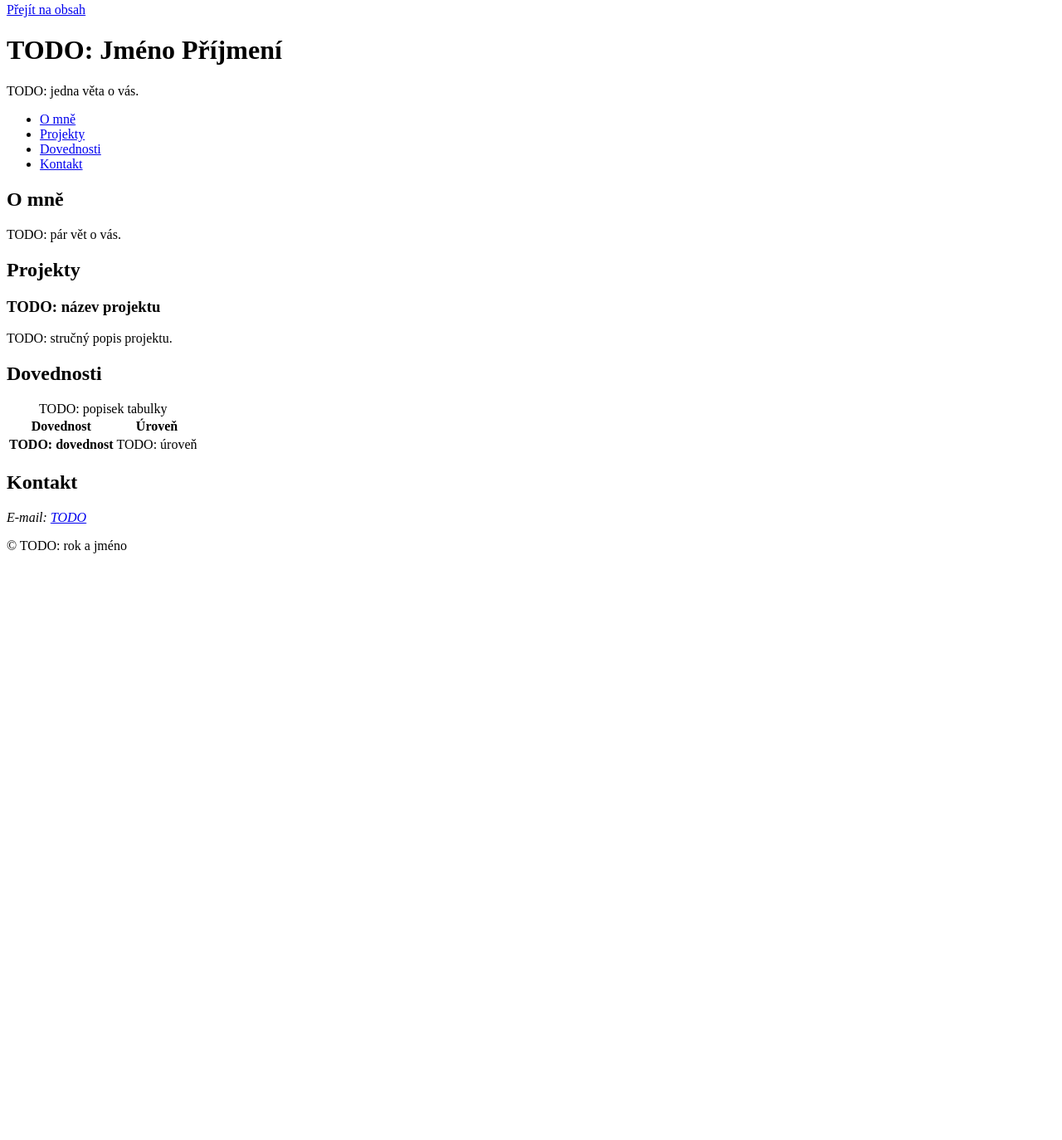
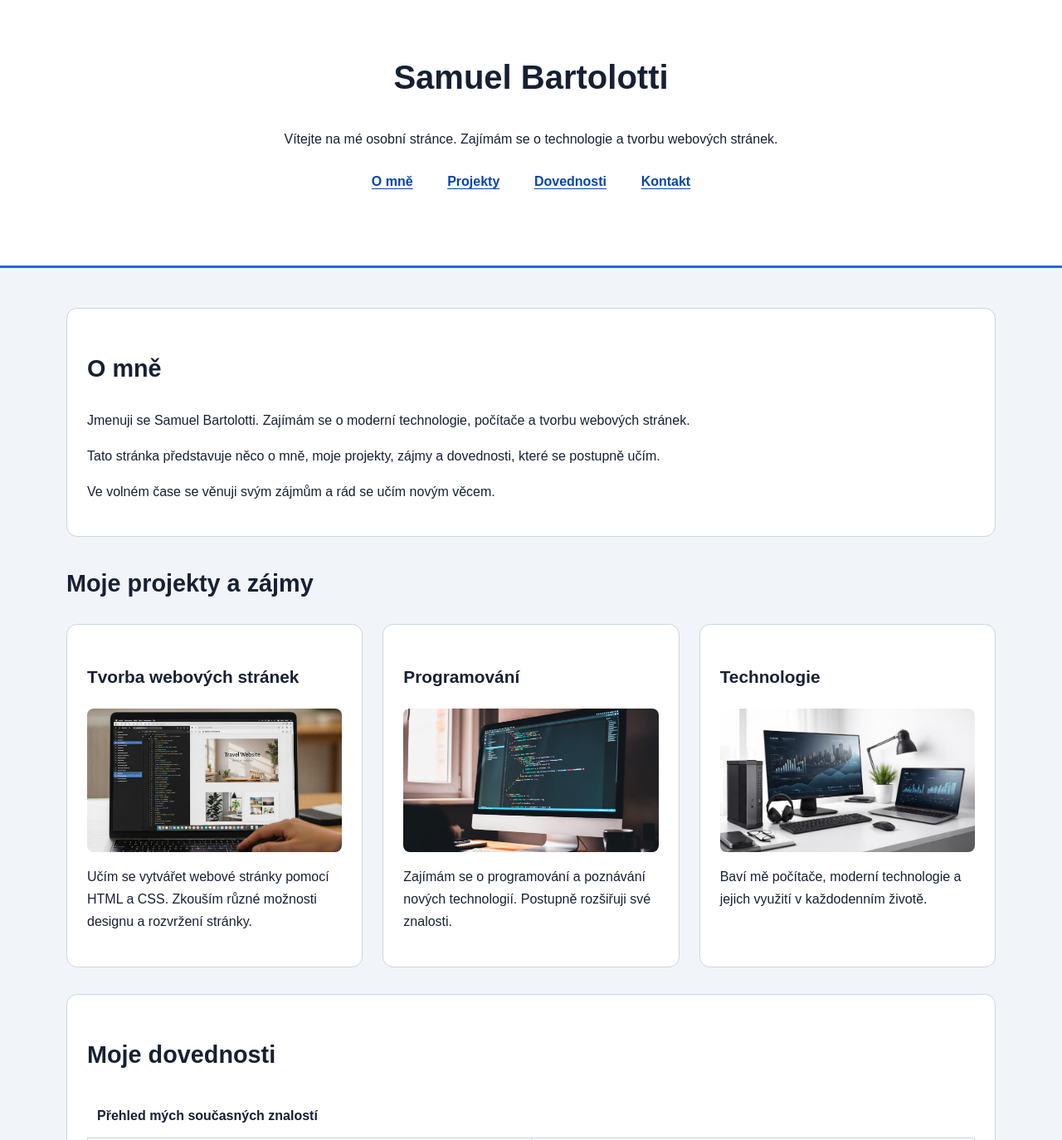
Before and after one commit to samuelbartolotti/osobni-stranka, a plain HTML site: page index.html in a window 1280 px wide. Shown: the part 5-1379 px from the top of the page at 83% size. Before the commit the page ends 800 px from the top, so only its background shows below. Drawn offline with Linux system fonts and the light colour scheme; files that its build step writes are made by us from their sources.

Commit message:
feat: doplneni obsahu osobni stranky

```diff
--- a/index.html
+++ b/index.html
@@ -1,19 +1,22 @@
+
 <!DOCTYPE html>
 <html lang="cs">
 <head>
   <meta charset="utf-8">
   <meta name="viewport" content="width=device-width, initial-scale=1">
-  <!-- TODO (tmavý režim): po přidání tmavého schématu změňte content na "light dark" -->
-  <meta name="color-scheme" content="light">
-  <title>TODO: Jméno Příjmení – osobní stránka</title>
-  <link rel="stylesheet" href="css/style.css">
+  <meta name="color-scheme" content="light dark">
+  <meta name="description" content="Osobní stránka Samuela Bartolottiho – představení, projekty a dovednosti.">
+  <title>Samuel Bartolotti – osobní stránka</title>
+  <link rel="stylesheet" href="style.css">
 </head>
 <body>
-  <a class="skip-link" href="#obsah">Přejít na obsah</a>
+
+  <a class="skip-link" href="#obsah">Přejít na hlavní obsah</a>
 
   <header class="site-header">
-    <h1>TODO: Jméno Příjmení</h1>
-    <p>TODO: jedna věta o vás.</p>
+    <h1>Samuel Bartolotti</h1>
+    <p>Vítejte na mé osobní stránce. Zajímám se o technologie a tvorbu webových stránek.</p>
+
     <nav aria-label="Hlavní navigace">
       <ul>
         <li><a href="#o-mne">O mně</a></li>
@@ -28,25 +31,71 @@
 
     <section id="o-mne" class="card" aria-labelledby="o-mne-nadpis">
       <h2 id="o-mne-nadpis">O mně</h2>
-      <!-- TODO: vložte fotku nebo obrázek do složky img/, odkomentujte řádek níže
-           a vyplňte výstižný alt (u čistě dekorativního obrázku alt prázdný):
-      -->
-      <p>TODO: pár vět o vás.</p>
+
+      <p>
+        Jmenuji se Samuel Bartolotti. Zajímám se o moderní technologie,
+        počítače a tvorbu webových stránek.
+      </p>
+
+      <p>
+        Tato stránka představuje něco o mně, moje projekty,
+        zájmy a dovednosti, které se postupně učím.
+      </p>
+
+      <p>
+        Ve volném čase se věnuji svým zájmům a rád se učím novým věcem.
+      </p>
     </section>
 
     <section id="projekty" aria-labelledby="projekty-nadpis">
-      <h2 id="projekty-nadpis">Projekty</h2>
-      <!-- TODO: alespoň tři položky, každá s obrázkem. Zkopírujte celý prvek article a upravte ho. -->
-      <article class="card">
-        <h3>TODO: název projektu</h3>
-        <p>TODO: stručný popis projektu.</p>
-      </article>
+      <h2 id="projekty-nadpis">Moje projekty a zájmy</h2>
+
+      <div class="project-grid">
+
+        <article class="card">
+          <h3>Tvorba webových stránek</h3>
+          <img src="img/web.jpg"
+               alt="Notebook zobrazující vytvořenou webovou stránku"
+               width="800" height="450"
+               loading="lazy">
+          <p>
+            Učím se vytvářet webové stránky pomocí HTML a CSS.
+            Zkouším různé možnosti designu a rozvržení stránky.
+          </p>
+        </article>
+
+        <article class="card">
+          <h3>Programování</h3>
+          <img src="img/programovani.jpg"
+               alt="Počítač s editorem programovacího kódu"
+               width="800" height="450"
+               loading="lazy">
+          <p>
+            Zajímám se o programování a poznávání nových
+            technologií. Postupně rozšiřuji své znalosti.
+          </p>
+        </article>
+
+        <article class="card">
+          <h3>Technologie</h3>
+          <img src="img/technologie.jpg"
+               alt="Moderní počítačová technika na pracovním stole"
+               width="800" height="450"
+               loading="lazy">
+          <p>
+            Baví mě počítače, moderní technologie a jejich
+            využití v každodenním životě.
+          </p>
+        </article>
+
+      </div>
     </section>
 
-    <section id="dovednosti" aria-labelledby="dovednosti-nadpis">
-      <h2 id="dovednosti-nadpis">Dovednosti</h2>
+    <section id="dovednosti" class="card" aria-labelledby="dovednosti-nadpis">
+      <h2 id="dovednosti-nadpis">Moje dovednosti</h2>
+
       <table>
-        <caption>TODO: popisek tabulky</caption>
+        <caption>Přehled mých současných znalostí</caption>
         <thead>
           <tr>
             <th scope="col">Dovednost</th>
@@ -55,8 +104,16 @@
         </thead>
         <tbody>
           <tr>
-            <th scope="row">TODO: dovednost</th>
-            <td>TODO: úroveň</td>
+            <th scope="row">HTML</th>
+            <td>Základy</td>
+          </tr>
+          <tr>
+            <th scope="row">CSS</th>
+            <td>Základy</td>
+          </tr>
+          <tr>
+            <th scope="row">Git</th>
+            <td>Učím se</td>
           </tr>
         </tbody>
       </table>
@@ -64,16 +121,20 @@
 
     <section id="kontakt" class="card" aria-labelledby="kontakt-nadpis">
       <h2 id="kontakt-nadpis">Kontakt</h2>
+
       <address>
-        <!-- TODO: e-mail jako odkaz (mailto:), případně město nebo odkaz na profil -->
-        <p>E-mail: <a href="mailto:TODO">TODO</a></p>
+        <p>
+          E-mail:
+          <a href="mailto:tvuj@email.cz">tvuj@email.cz</a>
+        </p>
       </address>
     </section>
 
   </main>
 
   <footer>
-    <p>© TODO: rok a jméno</p>
+    <p>&copy; 2026 Samuel Bartolotti</p>
   </footer>
+
 </body>
 </html>
--- a/style.css
+++ b/style.css
@@ -1,33 +1,265 @@
-@media (min-width: 40em) {
-  /* TODO */
+
+/* Základní vzhled stránky */
+
+:root {
+  color-scheme: light dark;
+  --background: #f1f5f9;
+  --surface: #ffffff;
+  --text: #172033;
+  --link: #0645ad;
+  --border: #cbd5e1;
+  --accent: #2563eb;
 }
 
-@media (min-width: 60em) {
-  /* TODO */
+* {
+  box-sizing: border-box;
 }
 
+html {
+  scroll-behavior: smooth;
+}
+
+body {
+  margin: 0;
+  font-family: Arial, Helvetica, sans-serif;
+  font-size: 1rem;
+  line-height: 1.7;
+  color: var(--text);
+  background: var(--background);
+}
+
+a {
+  color: var(--link);
+  text-underline-offset: 0.2em;
+}
+
+a:hover {
+  text-decoration-thickness: 0.15em;
+}
+
+.site-header {
+  padding: 3rem 1rem;
+  text-align: center;
+  background: var(--surface);
+  border-bottom: 0.2rem solid var(--accent);
+}
+
+.site-header h1 {
+  margin-top: 0;
+  font-size: 2.5rem;
+}
+
+nav ul {
+  display: flex;
+  flex-wrap: wrap;
+  justify-content: center;
+  gap: 1rem;
+  padding: 0;
+  list-style: none;
+}
+
+nav a {
+  display: inline-block;
+  padding: 0.5rem 0.8rem;
+  font-weight: bold;
+}
+
+main {
+  width: min(100% - 2rem, 70rem);
+  margin: 2rem auto;
+}
+
+section {
+  margin-bottom: 2rem;
+}
+
+h2 {
+  font-size: 1.8rem;
+}
+
+h3 {
+  font-size: 1.3rem;
+}
+
+.card {
+  padding: 1.5rem;
+  background: var(--surface);
+  border: 0.0625rem solid var(--border);
+  border-radius: 0.8rem;
+}
+
+.project-grid {
+  display: grid;
+  grid-template-columns: 1fr;
+  gap: 1.5rem;
+}
+
+.project-grid img {
+  display: block;
+  width: 100%;
+  height: auto;
+  aspect-ratio: 16 / 9;
+  object-fit: cover;
+  border-radius: 0.5rem;
+}
+
+table {
+  width: 100%;
+  border-collapse: collapse;
+  table-layout: fixed;
+  background: var(--surface);
+}
+
+caption {
+  padding: 0.75rem;
+  text-align: left;
+  font-weight: bold;
+}
+
+th,
+td {
+  padding: 0.75rem;
+  border: 0.0625rem solid var(--border);
+  text-align: left;
+  overflow-wrap: anywhere;
+}
+
+th {
+  font-weight: bold;
+}
+
+address {
+  font-style: normal;
+}
+
+footer {
+  padding: 1.5rem;
+  text-align: center;
+  background: var(--surface);
+  border-top: 0.0625rem solid var(--border);
+}
+
+/* Odkaz pro přeskočení navigace */
+
+.skip-link {
+  position: absolute;
+  top: -10rem;
+  left: 1rem;
+  z-index: 10;
+  padding: 0.8rem 1rem;
+  color: #ffffff;
+  background: #172033;
+}
+
+.skip-link:focus {
+  top: 1rem;
+}
+
+/* Viditelné označení prvku při ovládání klávesnicí */
+
+:focus-visible {
+  outline: 0.2rem solid var(--accent);
+  outline-offset: 0.2rem;
+}
+
+/* Tablet */
+
+@media (min-width: 40em) {
+  .project-grid {
+    grid-template-columns: repeat(2, minmax(0, 1fr));
+  }
+
+  main {
+    margin-top: 3rem;
+  }
+}
+
+/* Větší obrazovky */
+
+@media (min-width: 60em) {
+  .project-grid {
+    grid-template-columns: repeat(3, minmax(0, 1fr));
+  }
+
+  .site-header {
+    padding: 4rem 2rem;
+  }
+}
+
+/* Široké obrazovky */
+
 @media (min-width: 80em) {
-  /* TODO */
+  main {
+    max-width: 75rem;
+  }
 }
+
+/* Tmavý režim */
 
 @media (prefers-color-scheme: dark) {
   :root {
-    /* TODO */
+    --background: #111827;
+    --surface: #1f2937;
+    --text: #f9fafb;
+    --link: #a9c8ff;
+    --border: #64748b;
+    --accent: #93c5fd;
   }
 }
 
+/* Vyšší kontrast */
+
 @media (prefers-contrast: more) {
-  /* TODO */
+  :root {
+    --border: currentColor;
+  }
+
+  a {
+    text-decoration: underline;
+  }
+
+  .card {
+    border-width: 0.15rem;
+  }
 }
 
+/* Omezení animací */
+
 @media (prefers-reduced-motion: reduce) {
-  /* TODO */
+  *,
+  *::before,
+  *::after {
+    scroll-behavior: auto !important;
+    animation-duration: 0.01ms !important;
+    transition-duration: 0.01ms !important;
+  }
 }
 
+/* Omezení průhlednosti */
+
 @media (prefers-reduced-transparency: reduce) {
-  /* TODO */
+  .card,
+  .site-header,
+  footer {
+    backdrop-filter: none;
+    opacity: 1;
+  }
 }
 
+/* Režim vysokého kontrastu ve Windows */
+
 @media (forced-colors: active) {
-  /* TODO */
+  .card,
+  .site-header,
+  footer {
+    border: 0.1rem solid CanvasText;
+  }
+
+  a {
+    color: LinkText;
+  }
+
+  :focus-visible {
+    outline: 0.2rem solid Highlight;
+  }
 }
```
Also changed, not shown: img/programovani.jpg (added), img/technologie.jpg (added), img/web.jpg (added).
